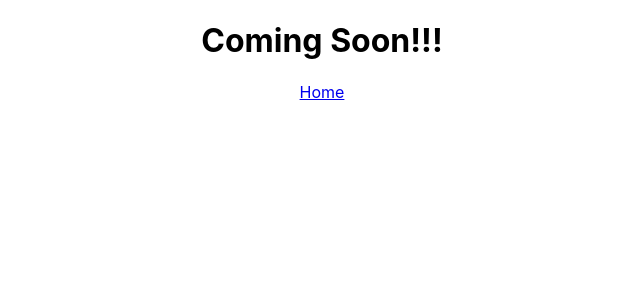
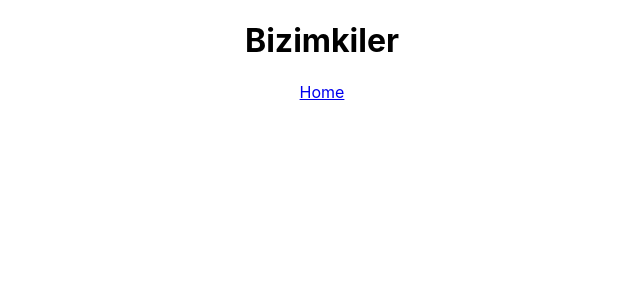
Before and after one commit to Selchuk-Karakus/kodflix, a React (Create React App) app: page /bizimkiler in a window 1280 px wide. Shown: the top 300 px of the page, without its empty margins (318-958 px from the left). Built offline with nearby package versions, Linux system fonts and the light colour scheme.

Commit message:
show the TV show title on the details page

```diff
--- a/src/App.js
+++ b/src/App.js
@@ -12,7 +12,7 @@ function App() {
     <Router>
       <div className="App">
         <Route exact path='/' component={Gallery} />
-        <Route path='/:details' component={Details} />
+        <Route path='/:detailsId' component={Details} />
       </div>
     </ Router>
   );
--- a/src/components/details/Details.js
+++ b/src/components/details/Details.js
@@ -1,26 +1,27 @@
 import React from 'react';
 import { Link } from 'react-router-dom';
+import getGallery from '../gallery/gallery-get';
 
 
 export default class Details extends React.Component {
     constructor() {
         super();
         this.state= {
-            message: 'Hello, this will be the details page for each Movie & TV show'
+            details: {}
         };
     }
 
     componentDidMount() {
-        let details = this.props.match.params.details;
-        setTimeout(() => {
-            this.setState({message: 'Coming Soon!!!'})
-        }, 3000);
+        let detailsId = this.props.match.params.detailsId;
+        let details =getGallery()
+            .find((details) => details.id === detailsId);
+        this.setState({ details });
     }
 
     render() {
         return (
         <div>
-            <h1>{this.state.message}</h1>
+            <h1>{this.state.details.name}</h1>
             <Link to='/'>Home</Link>
         </div>
         );
```
